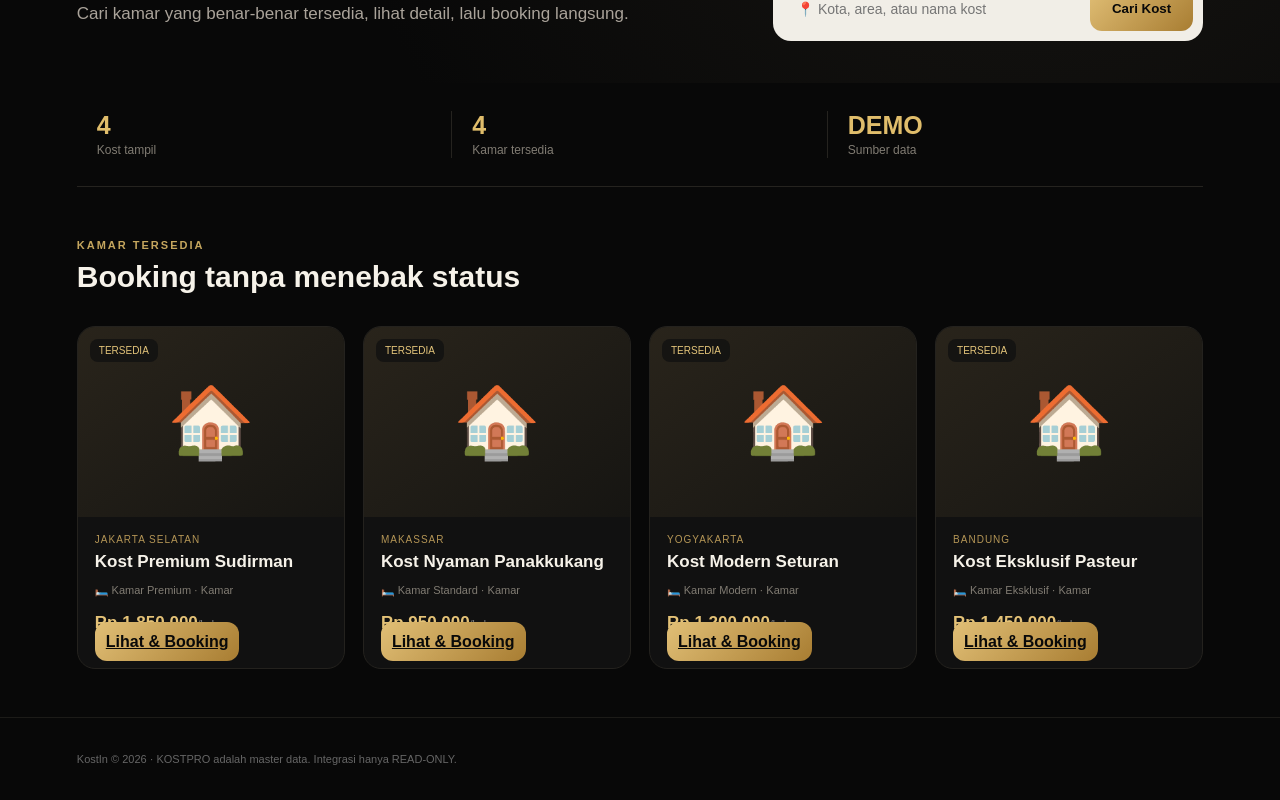
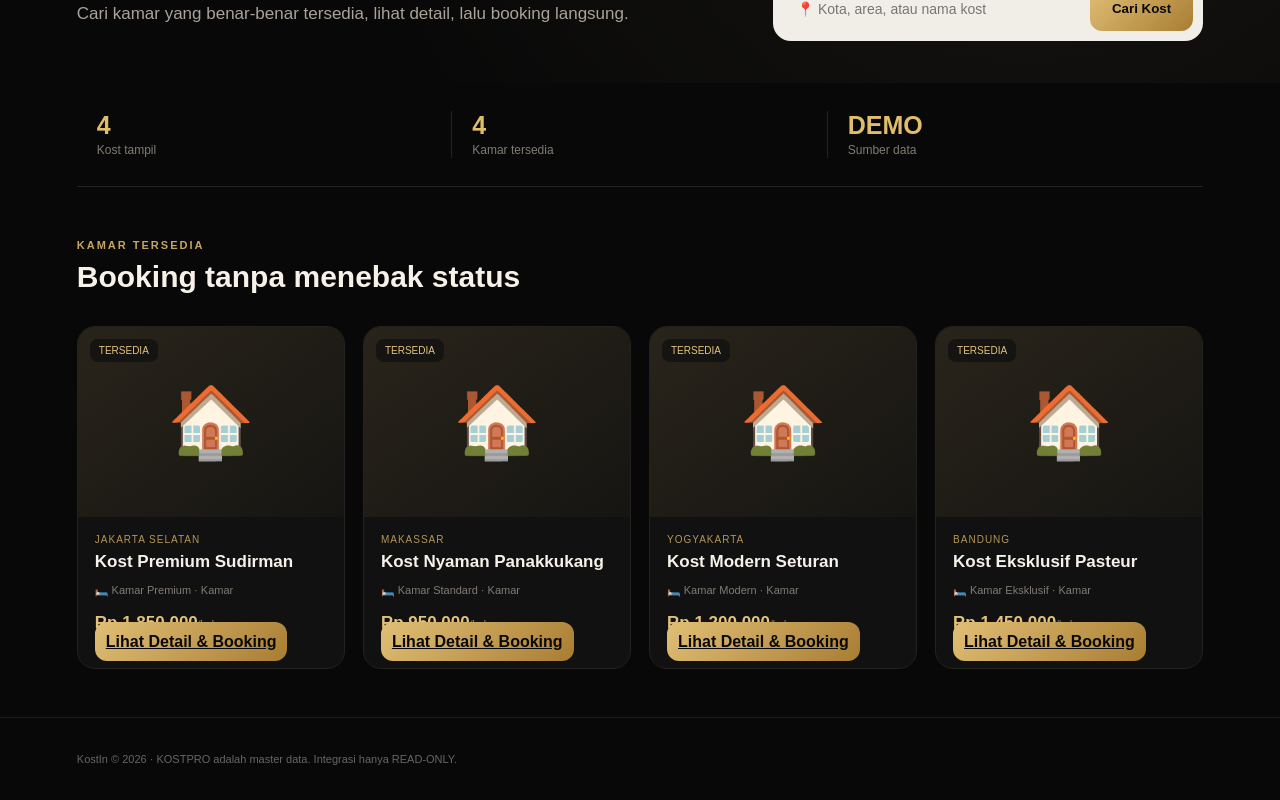
Before and after one commit to rumahdigital77-spec/KostIn, a Next.js app: page / in a window 1280 px wide. Shown: the part 405-1205 px from the top of the page. Built offline with nearby package versions, Linux system fonts and the light colour scheme.

Commit message:
feat: link listings to property detail pages

```diff
--- a/app/page.tsx
+++ b/app/page.tsx
@@ -1,6 +1,7 @@
 'use client';
 
 import { useEffect, useMemo, useState } from 'react';
+import Link from 'next/link';
 
 type Room = { id: string; name: string; room_type?: string; price_monthly: number; status: string };
 type Property = { id: string; name: string; city?: string; address?: string; cover_url?: string | null; rooms?: Room[] };
@@ -24,7 +25,7 @@ export default function Home(){
  <section className="hero"><div><span className="eyebrow">MARKETPLACE KHUSUS KOST</span><h1>Temukan kost yang <em>pas</em> untukmu.</h1><p>Cari kamar yang benar-benar tersedia, lihat detail, lalu booking langsung.</p></div><div className="search"><input value={q} onChange={e=>setQ(e.target.value)} placeholder="📍 Kota, area, atau nama kost"/><button>Cari Kost</button></div></section>
  <section className="stats"><div><b>{properties.length}</b><span>Kost tampil</span></div><div><b>{available.length}</b><span>Kamar tersedia</span></div><div><b>{source}</b><span>Sumber data</span></div></section>
  <section className="section"><div className="sectionHead"><div><span className="eyebrow">KAMAR TERSEDIA</span><h2>Booking tanpa menebak status</h2></div></div>
- <div className="grid">{available.map(({p,r})=><article className="card" key={r.id}><div className="photo">{p.cover_url?<img src={p.cover_url} alt=""/>:<span>🏠</span>}<label>TERSEDIA</label></div><div className="body"><div className="place">{p.city||'Indonesia'}</div><h3>{p.name}</h3><div className="fac">🛏️ {r.name} · {r.room_type||'Kamar'}</div><div className="bottom"><strong>{money(Number(r.price_monthly))}<small>/bulan</small></strong></div><a className="book" href={'/booking?propertyId='+encodeURIComponent(p.id)+'&roomId='+encodeURIComponent(r.id)}>Lihat & Booking</a></div></article>)}</div>
+ <div className="grid">{available.map(({p,r})=><article className="card" key={r.id}><div className="photo">{p.cover_url?<img src={p.cover_url} alt=""/>:<span>🏠</span>}<label>TERSEDIA</label></div><div className="body"><div className="place">{p.city||'Indonesia'}</div><h3>{p.name}</h3><div className="fac">🛏️ {r.name} · {r.room_type||'Kamar'}</div><div className="bottom"><strong>{money(Number(r.price_monthly))}<small>/bulan</small></strong></div><Link className="book" href={'/kost/'+encodeURIComponent(p.id)}>Lihat Detail & Booking</Link></div></article>)}</div>
  {available.length===0&&<div className="empty">Belum ada kamar tersedia untuk pencarian ini.</div>}</section>
  <footer>KostIn © 2026 · KOSTPRO adalah master data. Integrasi hanya READ-ONLY.</footer></main>;
 }
```
